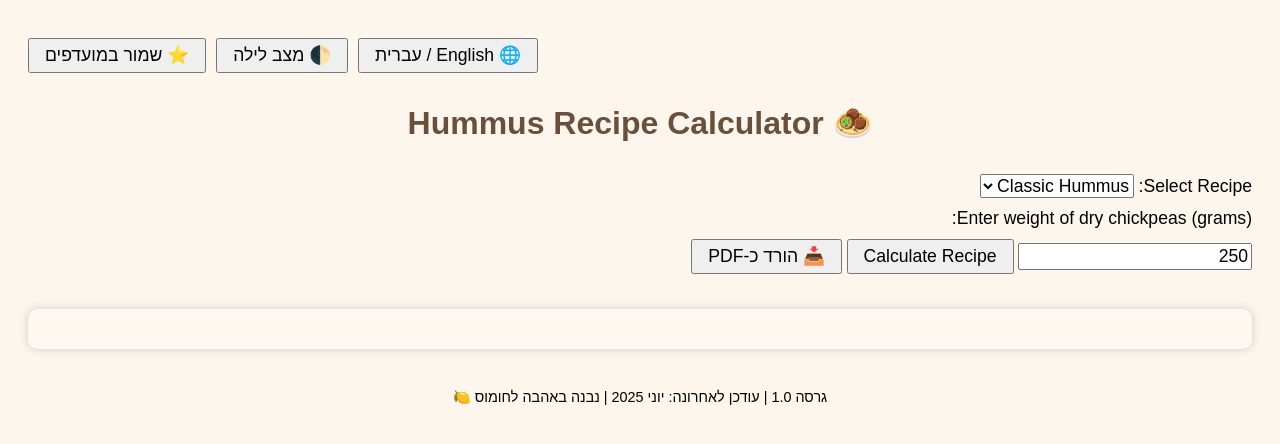
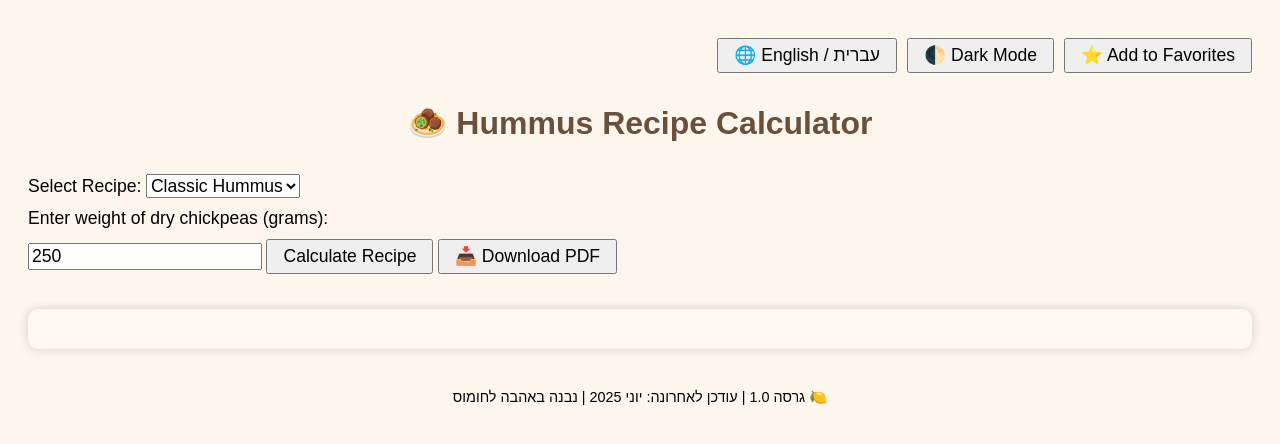
Before and after one commit to NivCohen90/Hummus-recipes, a plain HTML site: page index.html in a window 1280 px wide. Both pictures are taken after a click on the button "🌐 English / עברית". Drawn offline with Linux system fonts and the light colour scheme.

Commit message:
Fix result direction on language switch

```diff
--- a/index.html
+++ b/index.html
@@ -89,6 +89,10 @@ let isEnglish = false;
 function toggleLang() {
   isEnglish = !isEnglish;
   document.getElementById('main-title').innerText = isEnglish ? "🧆 Hummus Recipe Calculator" : "🧆 מחשבון מתכונים לחומוס";
+  document.title = isEnglish ? "Hummus Recipe Calculator" : "מחשבון מתכונים לחומוס";
+  document.documentElement.lang = isEnglish ? 'en' : 'he';
+  document.body.style.direction = isEnglish ? 'ltr' : 'rtl';
+  document.getElementById('result').style.direction = isEnglish ? 'ltr' : 'rtl';
   document.getElementById('label-recipe').innerText = isEnglish ? "Select Recipe:" : "בחר מתכון:";
   document.getElementById('label-grams').innerText = isEnglish ? "Enter weight of dry chickpeas (grams):" : "הכנס את משקל גרגרי החומוס (יבש, בגרמים):";
   document.getElementById('btn-generate').innerText = isEnglish ? "Calculate Recipe" : "חשב מתכון";
@@ -98,6 +102,14 @@ function toggleLang() {
   options[1].text = isEnglish ? "Musabaha" : "מסבחה";
   options[2].text = isEnglish ? "Hummus Ful" : "חומוס פול";
   options[3].text = isEnglish ? "Sabich" : "סביח";
+  document.querySelector('button[onclick="downloadPDF()"]')
+    .innerText = isEnglish ? '📥 Download PDF' : '📥 הורד כ-PDF';
+  document.querySelector('#extra-buttons button')
+    .innerText = isEnglish ? '📲 Share on WhatsApp' : '📲 שתף בוואטסאפ';
+  document.querySelector('button[onclick="toggleDarkMode()"]')
+    .innerText = isEnglish ? '🌓 Dark Mode' : '🌓 מצב לילה';
+  document.querySelector('button[onclick="saveAsFavorite()"]')
+    .innerText = isEnglish ? '⭐ Add to Favorites' : '⭐ שמור במועדפים';
 }
 
 function toggleDarkMode() {
@@ -128,7 +140,7 @@ function shareWhatsApp() {
 
 function downloadPDF() {
   const element = document.createElement("div");
-  element.style.direction = "rtl";
+  element.style.direction = isEnglish ? "ltr" : "rtl";
   element.style.padding = "20px";
   element.innerText = document.getElementById("result").innerText;
 
```
